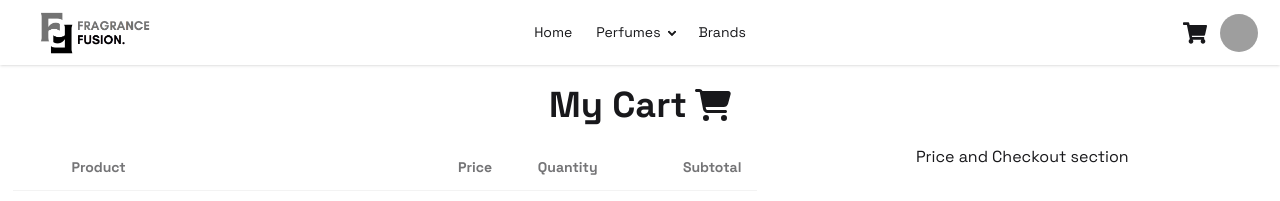
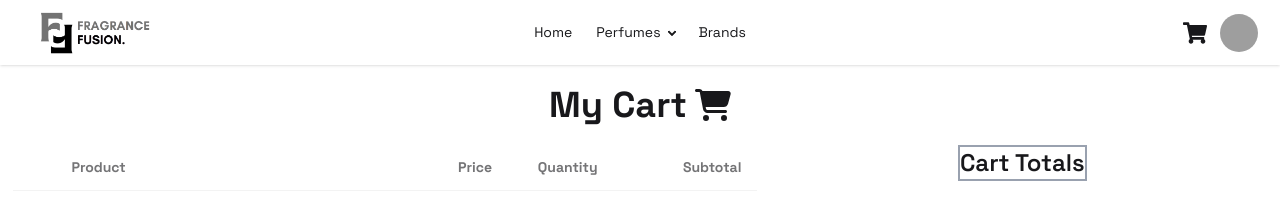
Before and after one commit to Suprio-Das/Fragrance-Fusion, a React (Vite) app: page /mycart in a window 1280 px wide. Shown: the top 201 px of the page. Built offline with nearby package versions, Linux system fonts and the light colour scheme; grey boxes are pictures that could not be loaded.

Commit message:
Cart Totals heading added

```diff
--- a/src/Components/MyCart/MyCart.jsx
+++ b/src/Components/MyCart/MyCart.jsx
@@ -12,7 +12,9 @@ const MyCart = () => {
                 </div>
                 {/* Price and Checkout section */}
                 <div className="lg:col-span-2">
-                    <h1>Price and Checkout section</h1>
+                    <div className="border-2 border-gray-400">
+                        <h1 className="lg:text-2xl font-semibold">Cart Totals</h1>
+                    </div>
                 </div>
             </div>
         </div>
```
